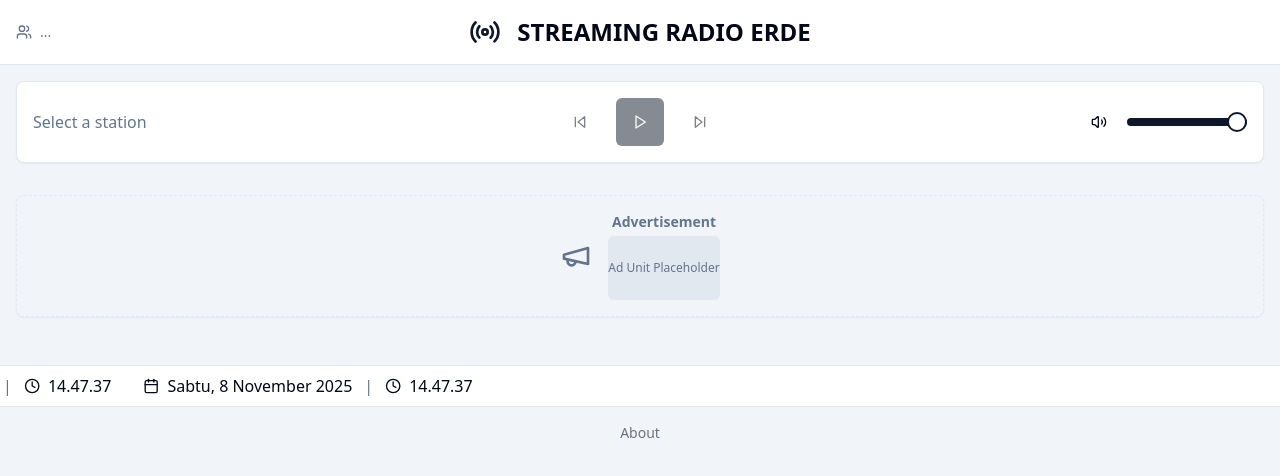
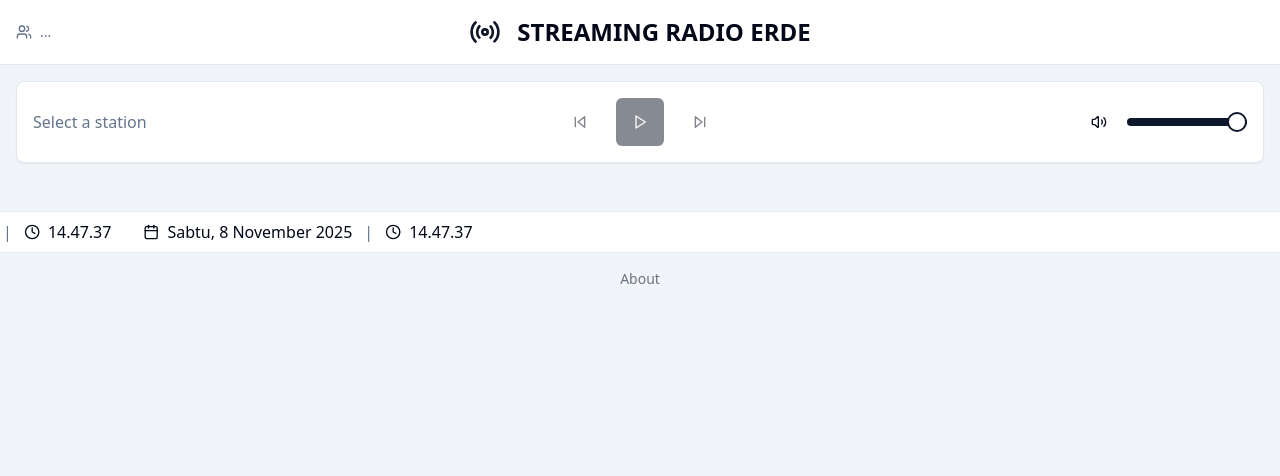
Before and after one commit to penmadkotatasik-byte/playful-falcon-hop, a React (Vite) app: page / in a window 1280 px wide. Shown: the top 476 px of the page. Built offline with nearby package versions, Linux system fonts and the light colour scheme; no server answers; the database is empty.

Commit message:
[dyad] Removing ad banner - wrote 1 file(s), deleted 1 file(s)

```diff
--- a/src/components/AdBanner.tsx
+++ /dev/null
@@ -1,30 +0,0 @@
-import React from 'react';
-import { Card, CardContent } from '@/components/ui/card';
-import { Megaphone } from 'lucide-react';
-
-const AdBanner = () => {
-  return (
-    <Card className="bg-slate-100 dark:bg-slate-800 border-dashed">
-      <CardContent className="p-4 flex flex-col sm:flex-row items-center justify-center text-center gap-4">
-        <Megaphone className="h-8 w-8 text-muted-foreground" />
-        <div className="space-y-1">
-          <p className="text-sm font-semibold text-muted-foreground">
-            Advertisement
-          </p>
-          <div className="text-xs text-muted-foreground">
-            {/*
-              PASTE YOUR AD CODE HERE
-              For example, from Google AdSense.
-              This area is ready for your monetization script.
-            */}
-            <div className="w-full h-16 bg-slate-200 dark:bg-slate-700 rounded-md flex items-center justify-center">
-              <span className="text-xs">Ad Unit Placeholder</span>
-            </div>
-          </div>
-        </div>
-      </CardContent>
-    </Card>
-  );
-};
-
-export default AdBanner;
--- a/src/pages/Index.tsx
+++ b/src/pages/Index.tsx
@@ -9,7 +9,6 @@ import { showError, showSuccess, showLoading, dismissToast } from '@/utils/toast
 import type { Session } from '@supabase/supabase-js';
 import type { AppSettings } from '@/components/SettingsSheet';
 import RunningInfo from '@/components/RunningInfo';
-import AdBanner from '@/components/AdBanner';
 
 interface Station {
   id: number;
@@ -249,8 +248,6 @@ const Index = () => {
           onPrevious={handlePrevious}
         />
 
-        <AdBanner />
-
         <div>
           {isAdmin && (
             <div className="mb-6 flex justify-center">
```
